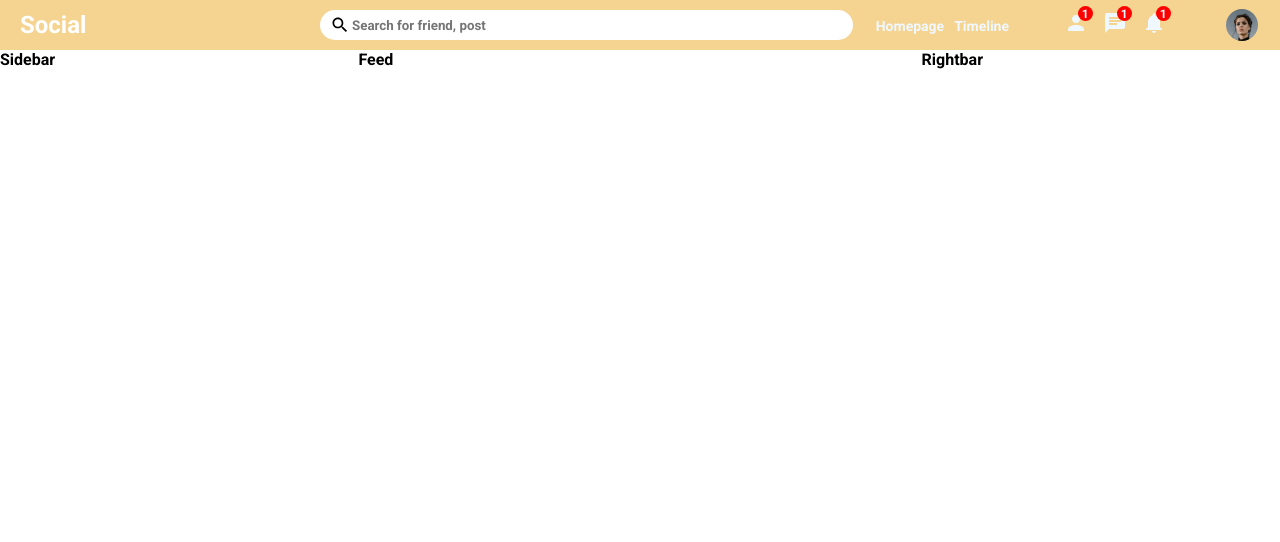
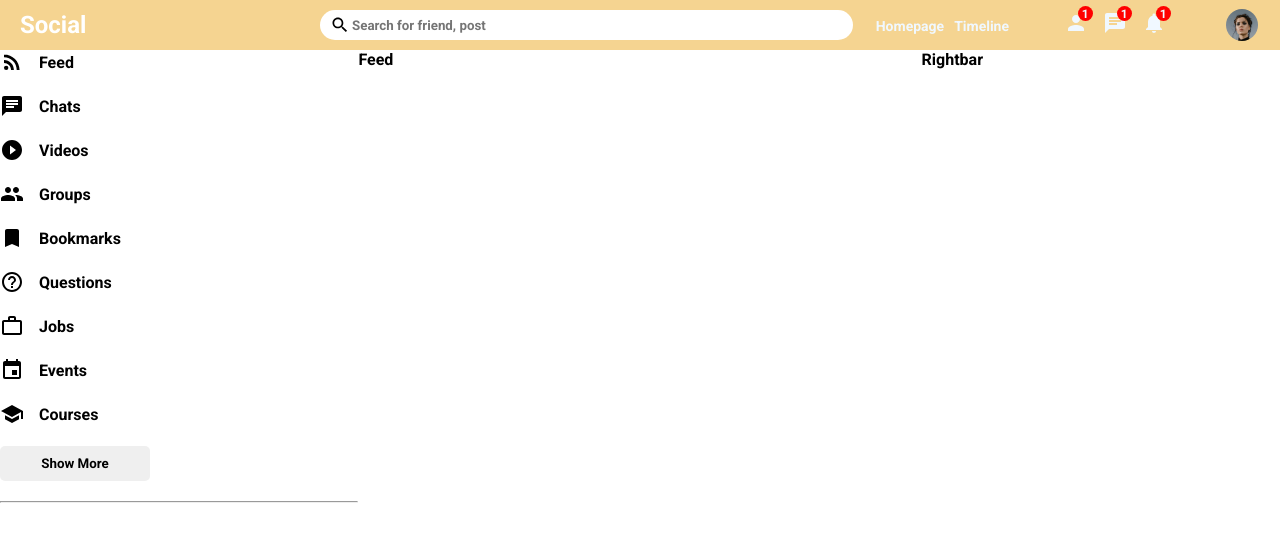
Before and after one commit to Jeungbin/chat-app-MERN_react_part, a React (Create React App) app: page / in a window 1280 px wide. Shown: the top 542 px of the page. Built offline with nearby package versions, Linux system fonts and the light colour scheme.

Commit message:
Sidebar Component with Material Icons

```diff
--- a/src/components/sidebar/Sidebar.jsx
+++ b/src/components/sidebar/Sidebar.jsx
@@ -1,7 +1,61 @@
 import "./sidebar.css"
-
+import RssFeedIcon from '@mui/icons-material/RssFeed';
+import ChatIcon from '@mui/icons-material/Chat';
+import PlayCircleFilledIcon from '@mui/icons-material/PlayCircleFilled';
+import GroupIcon from '@mui/icons-material/Group';
+import BookmarkIcon from '@mui/icons-material/Bookmark';
+import HelpOutlineIcon from '@mui/icons-material/HelpOutline';
+import WorkOutlineIcon from '@mui/icons-material/WorkOutline';
+import EventIcon from '@mui/icons-material/Event';
+import SchoolIcon from '@mui/icons-material/School';
 export default function Sidebar() {
   return (
-    <div className='rightbar'>Sidebar</div>
+    <div className='rightbar'>
+      <div className="sidenarWrapper">
+        <ul className="sidebarList">
+        <li className="sidebarListItem">
+            <RssFeedIcon className="sidebarIcon" />
+            <span className="sidebarListItemText">Feed</span>
+          </li>
+          <li className="sidebarListItem">
+            <ChatIcon className="sidebarIcon" />
+            <span className="sidebarListItemText">Chats</span>
+          </li>
+          <li className="sidebarListItem">
+            <PlayCircleFilledIcon className="sidebarIcon" />
+            <span className="sidebarListItemText">Videos</span>
+          </li>
+          <li className="sidebarListItem">
+            <GroupIcon className="sidebarIcon" />
+            <span className="sidebarListItemText">Groups</span>
+          </li>
+          <li className="sidebarListItem">
+            <BookmarkIcon className="sidebarIcon" />
+            <span className="sidebarListItemText">Bookmarks</span>
+          </li>
+          <li className="sidebarListItem">
+            <HelpOutlineIcon className="sidebarIcon" />
+            <span className="sidebarListItemText">Questions</span>
+          </li>
+          <li className="sidebarListItem">
+            <WorkOutlineIcon className="sidebarIcon" />
+            <span className="sidebarListItemText">Jobs</span>
+          </li>
+          <li className="sidebarListItem">
+            <EventIcon className="sidebarIcon" />
+            <span className="sidebarListItemText">Events</span>
+          </li>
+          <li className="sidebarListItem">
+            <SchoolIcon className="sidebarIcon" />
+            <span className="sidebarListItemText">Courses</span>
+          </li>
+        </ul>
+        <button className="sidebarButton">Show More</button>
+        <hr className="sidebarHr" />
+        <ul className="sidebarFriendList">
+
+        </ul>
+      </div>
+    </div>
   )
 }
--- a/src/components/sidebar/sidebar.css
+++ b/src/components/sidebar/sidebar.css
@@ -1,3 +1,56 @@
 .sidebar{
     flex: 3;
+    height: calc(100vh - 50px);
+    overflow-y: scroll;
 }
+::-webkit-scrollbar{
+    width: 5px;
+}
+::-webkit-scrollbar-track {
+    background-color: #f1f1f1;
+  }
+  ::-webkit-scrollbar-thumb {
+    background-color: rgb(179, 179, 179);
+  }
+.sidebarList{
+    padding: 0;
+    margin: 0;
+    list-style: none;
+}
+
+.sidebarListItem{
+    display: flex;
+    align-items: center;
+    margin-bottom: 20px;
+}
+.sidebarIcon{
+    margin-right: 15px;
+}
+.sidebarButton{
+    width: 150px;
+    border: none;
+    padding: 10px;
+    border-radius: 5px;
+    font-weight: 500;
+}
+
+.sidebarHr{
+    margin: 20px 0;
+}
+.sidebarFriendList {
+    padding: 0;
+    margin: 0;
+    list-style: none;
+}
+.sidebarFriend{
+    display: flex;
+    align-items: center;
+    list-style: none;
+}
+
+.sidebarFriendImg{
+    width: 32px;
+    height: 32px;
+    border-radius: 50%;
+    object-fit: cover;
+}
```
